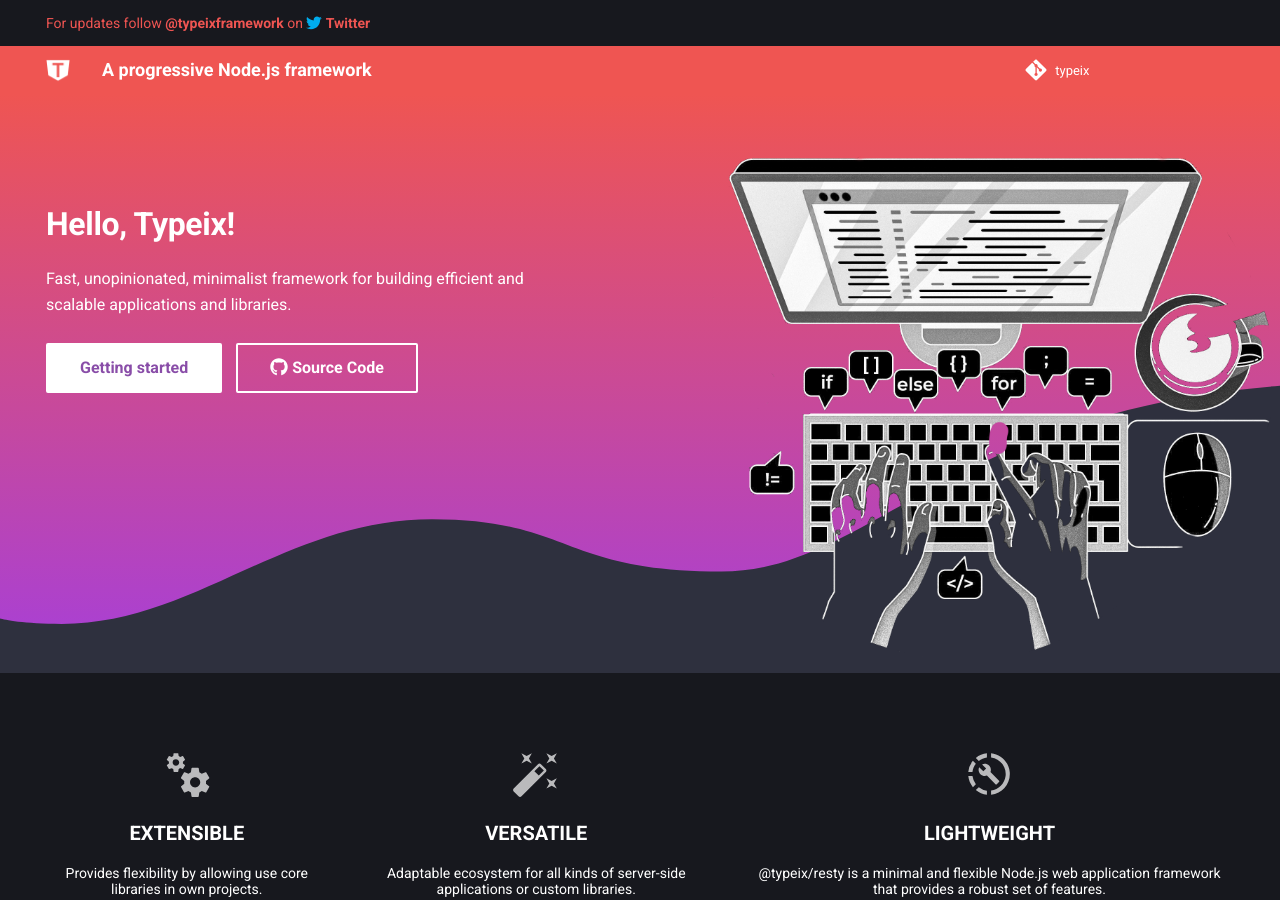
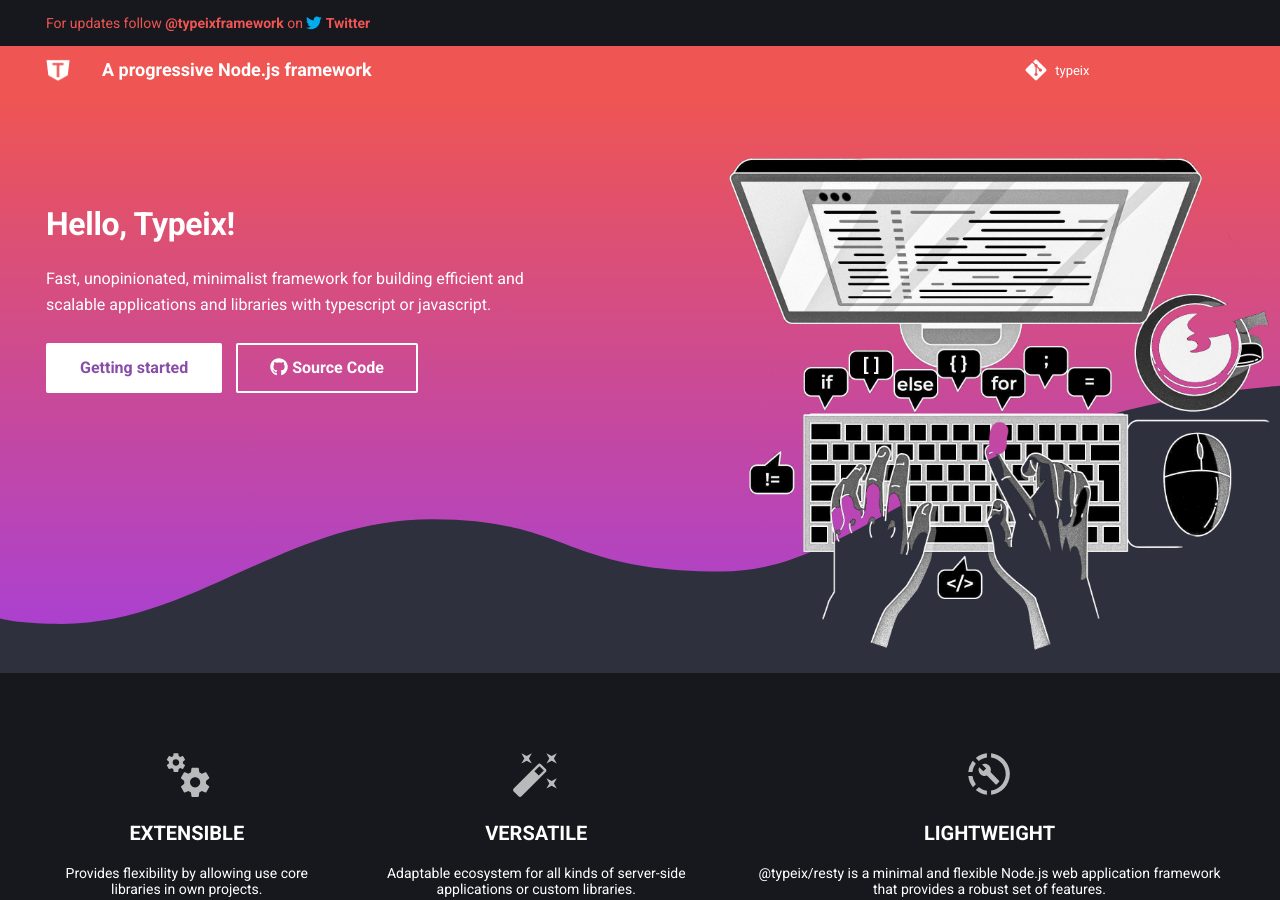
Before and after one commit to typeix/typeix.github.io, an MkDocs documentation site: the page built from docs/index.md, in a window 1280 px wide and 900 px high. Built offline with MkDocs 1.6.1 and Material for MkDocs 9.7.7, drawn with Linux system fonts in a browser that asks for light colours; comment, search, counter and statistics services are not loaded.

Commit message:
update: update metadata

```diff
--- a/mkdocs.yml
+++ b/mkdocs.yml
@@ -2,7 +2,7 @@
 site_url: https://typeix.com/
 site_author: Igor Ivanovic
 site_description: >-
-  A progressive Node.js framework for building efficient and scalable applications and libraries.
+  Fast, unopinionated, minimalist typescript framework for building efficient and scalable applications.
 extra_css: [ ]
 # Repository
 repo_name: typeix
@@ -17,7 +17,7 @@
 home:
   intro_section:
     h1: Hello, Typeix!
-    description: Fast, unopinionated, minimalist framework for building efficient and scalable applications and libraries.
+    description: Fast, unopinionated, minimalist framework for building efficient and scalable applications and libraries with typescript or javascript.
   badges:
     - title: EXTENSIBLE
       description: Provides flexibility by allowing use core libraries in own projects.
```
